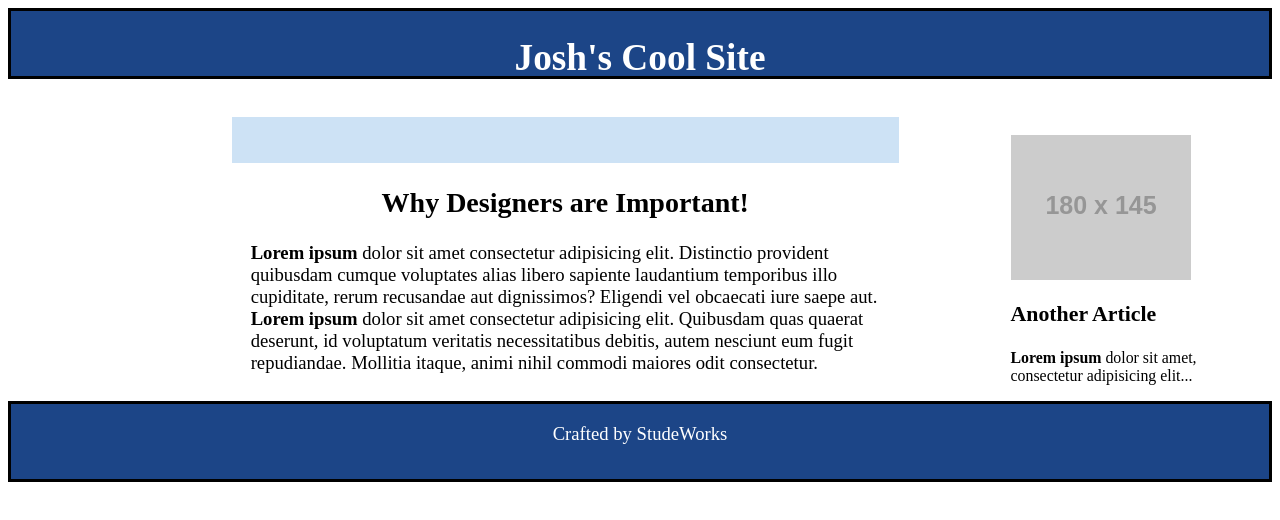
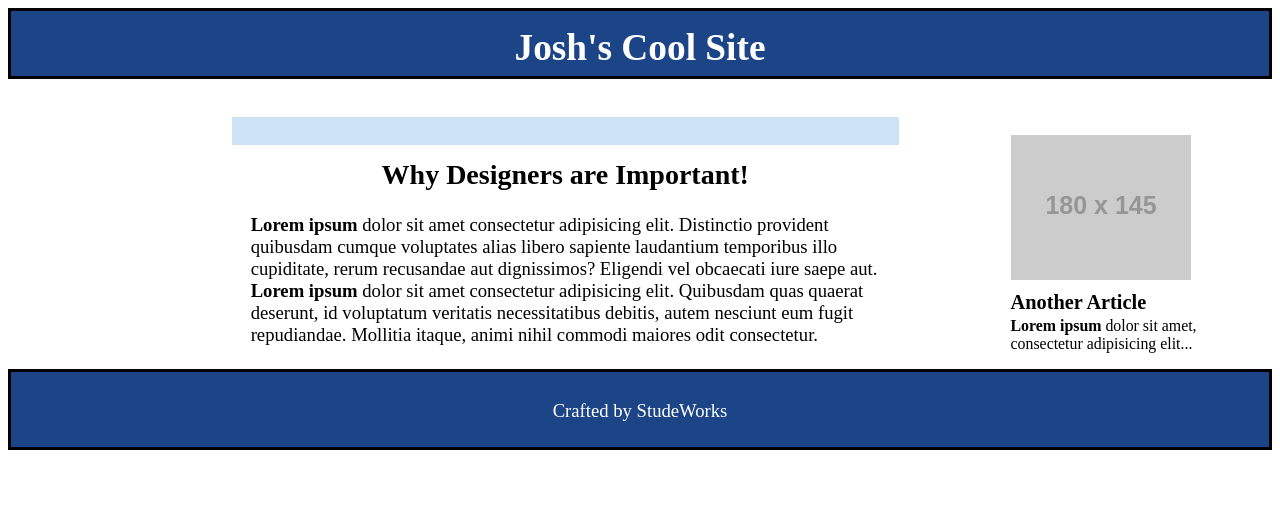
Before and after one commit to JoshuaStudebaker/cool-site, a plain HTML site: page index.html in a window 1280 px wide. Drawn offline with Linux system fonts and the light colour scheme; placeholder pictures from the web are drawn by us; a web font is replaced by a local one.

Commit message:
Good Rough Draft

```diff
--- a/index.html
+++ b/index.html
@@ -43,6 +43,10 @@
         </article>
       </aside>
     </div>
-    <footer><p class="text-center">Crafted by StudeWorks</p></footer>
+    <footer>
+      <p class="text-center paragraph-middle-of-footer">
+        Crafted by StudeWorks
+      </p>
+    </footer>
   </body>
 </html>
--- a/styles.css
+++ b/styles.css
@@ -14,12 +14,15 @@ header {
 
 h1 {
   font-size: 2em;
+  margin: 0;
+  padding-top: 0.4em;
 }
-
+h2 {
+  margin-top: 0.5em;
 }
 h3 {
   font-size: 1.09em;
-  margin: .5em 0 .1em 0;
+  margin: 0.5em 0 0.1em 0;
 }
 footer {
   color: var(--white-writing);
@@ -33,7 +36,7 @@ footer {
 }
 body {
   font-size: 14pt;
-  font-family:"Balthazar", serif;
+  font-family: "Balthazar", serif;
 }
 main {
   margin: 2em 6em 0.5em 12em;
@@ -49,6 +52,7 @@ aside {
 }
 .smaller-writing {
   font-size: 0.85em;
+  margin-top: 0.25em;
 }
 
 .text-center {
@@ -59,5 +63,10 @@ aside {
   padding-bottom: 0.5em;
   background-color: var(--main-hue-lightened);
   border: 1px rgb(236, 236, 236);
-  height: 2em;
+  height: 1em;
 }
+
+.paragraph-middle-of-footer {
+  margin: 0;
+  padding-top: 1.5em;
+}
```
